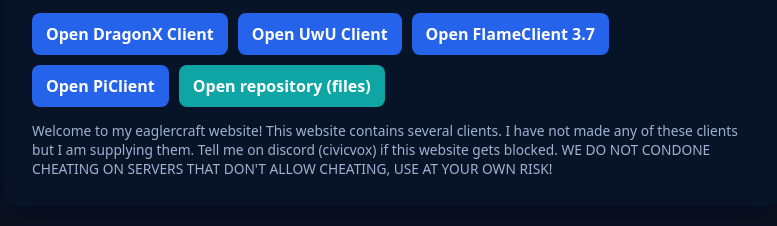
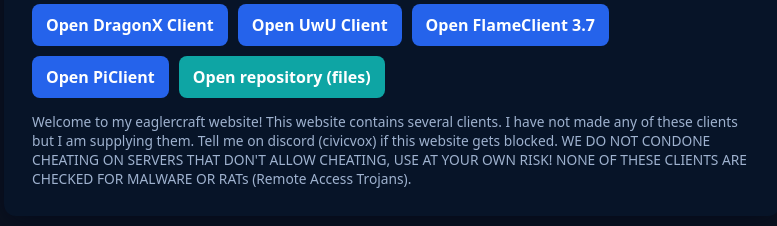
Before and after one commit to jbaejb327alt/jbaejb327alt.github.io, a plain HTML site: page index.html in a window 1280 px wide. Shown: the part 342-568 px from the top of the page, without its empty margins (248-1025 px from the left). Drawn offline with Linux system fonts and the light colour scheme.

Commit message:
Update footer with malware warning
Added a warning about malware and RATs in the footer.

```diff
--- a/index.html
+++ b/index.html
@@ -33,6 +33,7 @@
     <footer>
       Welcome to my eaglercraft website! This website contains several clients. I have not made any of these clients but I am supplying them.
       Tell me on discord (civicvox) if this website gets blocked. WE DO NOT CONDONE CHEATING ON SERVERS THAT DON'T ALLOW CHEATING, USE AT YOUR OWN RISK!
+      NONE OF THESE CLIENTS ARE CHECKED FOR MALWARE OR RATs (Remote Access Trojans).
     </footer>
   </main>
 </body>
```
